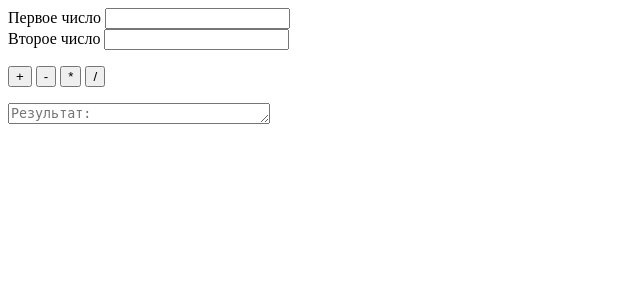
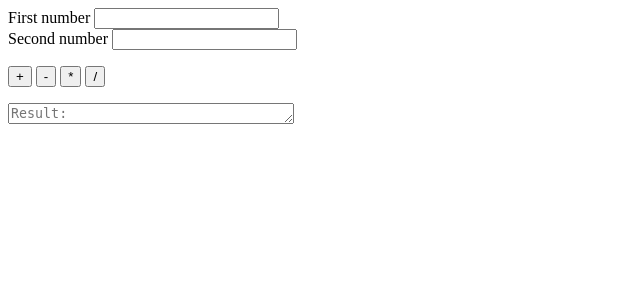
Before and after one commit to asmossunov/homework_69_anton_mosunov, a Django app: page / in a window 1280 px wide. Shown: the top 300 px of the page, without its empty margins (0-640 px from the left). Run offline with Django 4.2, Linux system fonts and the light colour scheme.

Commit message:
Рефакторинг кода программы.

```diff
--- a/calculator/static/js/calculate.js
+++ b/calculator/static/js/calculate.js
@@ -113,4 +113,5 @@ window.addEventListener('load', function() {
             }
         )
     });
+
 })
--- a/calculator/webapp/templates/index.html
+++ b/calculator/webapp/templates/index.html
@@ -12,11 +12,11 @@
 <body>
 <div>
     <div>
-        <label for="number-a">Первое число</label>
+        <label for="number-a">First number</label>
         <input id="number-a" name="number-a" type="text" required>
     </div>
     <div>
-        <label for="number-b">Второе число</label>
+        <label for="number-b">Second number</label>
         <input id="number-b" name="number-b" type="text" required>
     </div>
 
@@ -27,8 +27,7 @@
         <button id="divide">/</button>
     </p>
 
-    <textarea rows="1" cols="30" id="result" placeholder="Результат:"></textarea>
-    <p id="error"></p>
+    <textarea rows="1" cols="33" id="result" placeholder="Result:"></textarea>
 </div>
 
 
```
